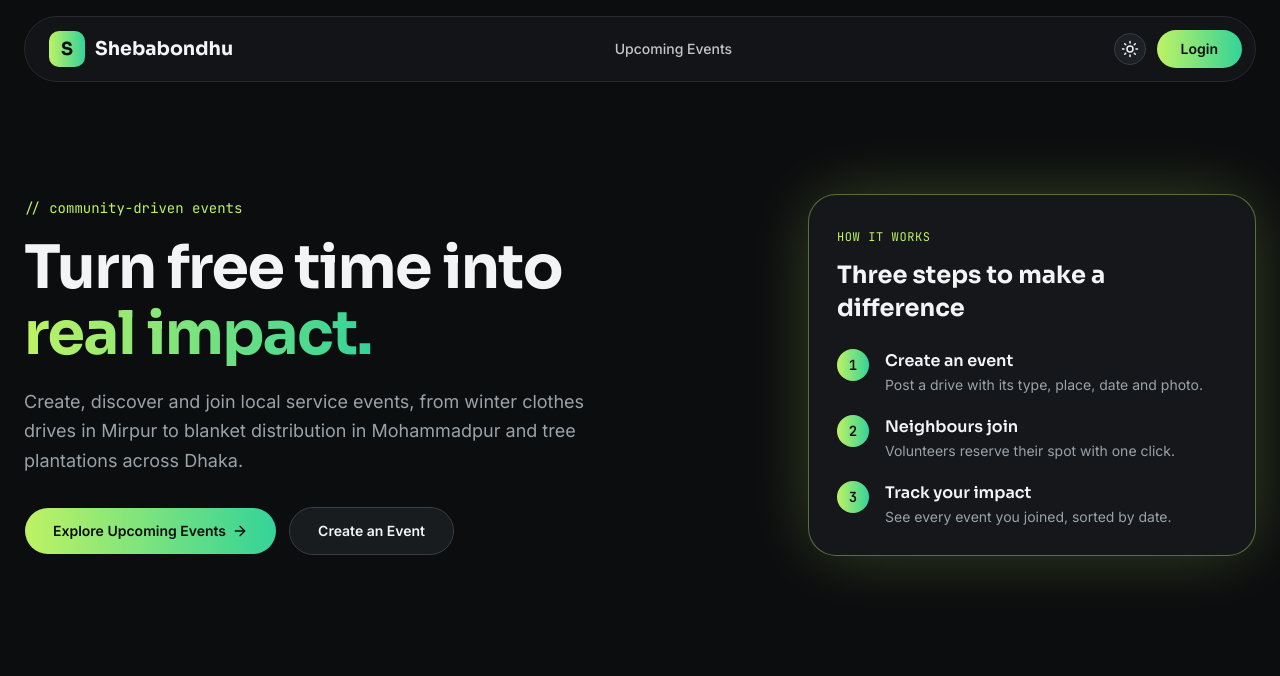
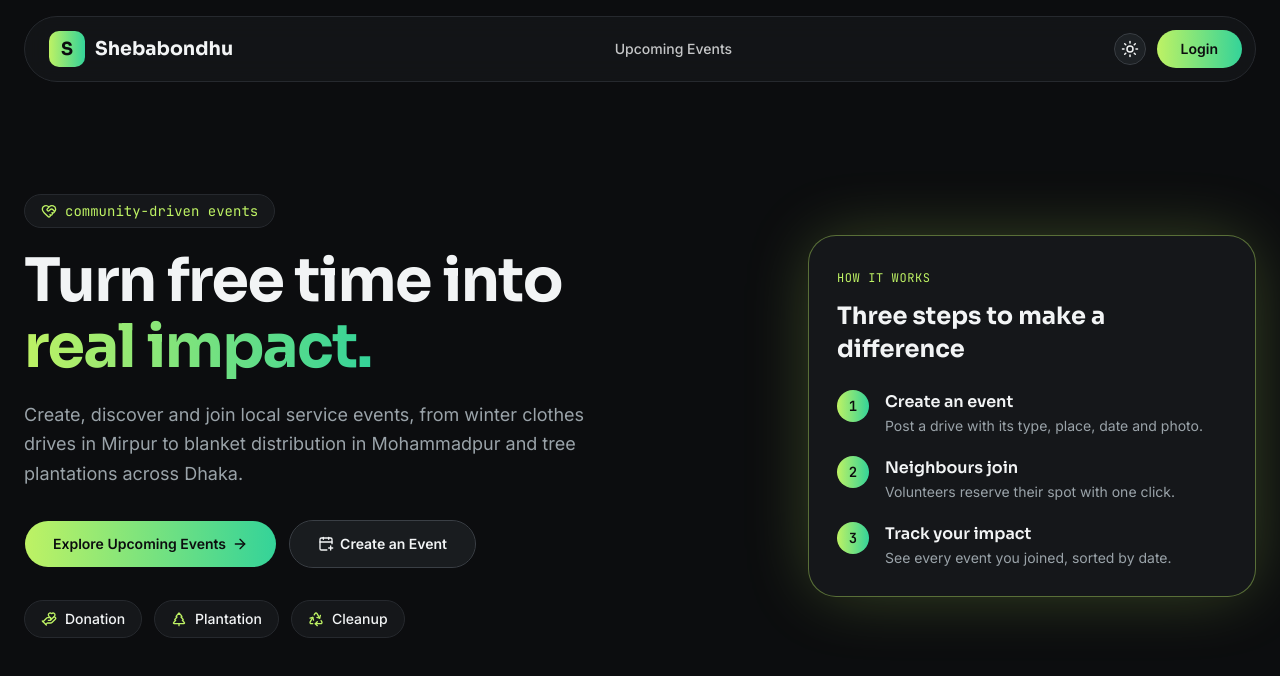
Before and after one commit to AkramMdkhan/shebabondhu-client, a Next.js app: page / in a window 1280 px wide. Shown: the top 676 px of the page. Built offline with nearby package versions, Linux system fonts and the light colour scheme.

Commit message:
feat: add icons to banner badge, buttons and event type chips

```diff
--- a/src/app/page.tsx
+++ b/src/app/page.tsx
@@ -1,12 +1,9 @@
 import { Banner } from "@/components/home/banner";
 
-
-export default function Home() {
+export default function HomePage() {
   return (
-    <div>
-
-     <Banner />
-
-    </div>
+    <>
+      <Banner />
+    </>
   );
 }
--- a/src/components/home/banner.tsx
+++ b/src/components/home/banner.tsx
@@ -1,5 +1,12 @@
 import Link from "next/link";
-import { ArrowRight } from "lucide-react";
+import {
+  ArrowRight,
+  CalendarPlus,
+  HandHeart,
+  HeartHandshake,
+  Recycle,
+  TreePine,
+} from "lucide-react";
 import { buttonVariants } from "@/components/ui/button";
 import { cn } from "@/lib/utils";
 
@@ -18,14 +25,21 @@ const steps = [
   },
 ];
 
+const eventTypes = [
+  { label: "Donation", icon: HandHeart },
+  { label: "Plantation", icon: TreePine },
+  { label: "Cleanup", icon: Recycle },
+];
+
 export function Banner() {
   return (
     <section className="mx-auto grid w-full max-w-7xl items-center gap-14 px-4 py-20 sm:px-6 lg:grid-cols-2 lg:py-28">
       <div>
-        <span className="font-mono text-sm text-brand">
-          {"// community-driven events"}
+        <span className="inline-flex items-center gap-2 rounded-full border border-border bg-card px-4 py-1.5 font-mono text-sm text-brand">
+          <HeartHandshake className="size-4" />
+          community-driven events
         </span>
-        <h1 className="mt-4 text-4xl font-bold leading-[1.1] tracking-tight sm:text-5xl lg:text-6xl">
+        <h1 className="mt-5 text-4xl font-bold leading-[1.1] tracking-tight sm:text-5xl lg:text-6xl">
           Turn free time into{" "}
           <span className="text-brand-gradient">real impact.</span>
         </h1>
@@ -53,9 +67,22 @@ export function Banner() {
               "h-12 rounded-full px-7 font-semibold"
             )}
           >
+            <CalendarPlus className="size-4" />
             Create an Event
           </Link>
         </div>
+
+        <ul className="mt-8 flex flex-wrap gap-3" aria-label="Event types">
+          {eventTypes.map(({ label, icon: Icon }) => (
+            <li
+              key={label}
+              className="inline-flex items-center gap-2 rounded-full border border-border bg-card px-4 py-2 text-sm font-medium"
+            >
+              <Icon className="size-4 text-brand" />
+              {label}
+            </li>
+          ))}
+        </ul>
       </div>
 
       <div className="flex justify-center lg:justify-end">
```
